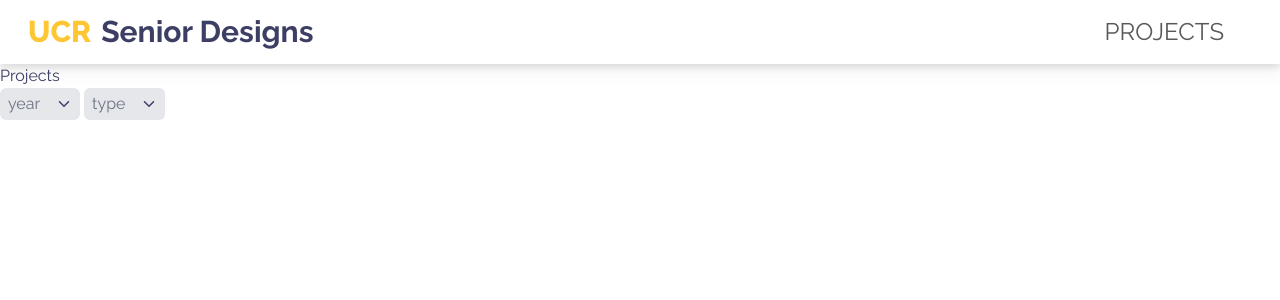
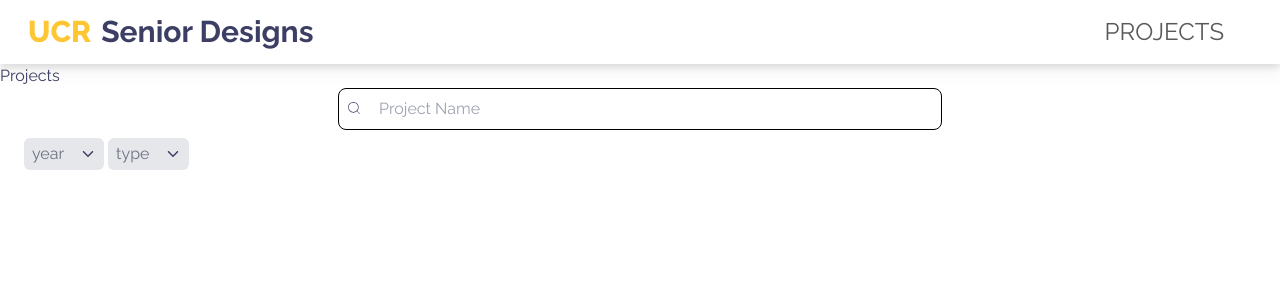
Before and after one commit to acm-ucr/senior-design-website, a Next.js app: page /projects in a window 1280 px wide. Shown: the top 300 px of the page. Built offline with nearby package versions, Linux system fonts and the light colour scheme.

Commit message:
changed some styles for search bar, add tags are still styled incorrectly but they work

```diff
--- a/src/app/projects/page.js
+++ b/src/app/projects/page.js
@@ -1,11 +1,21 @@
+"use client";
+import React, { useState } from "react";
 import Filterbuttons from "../../components/projects/filterbuttons";
+import Search from "@/components/projects/Search";
+const Page = () => {
+  const [selectedYears, setSelectedYears] = useState([]);
+  const [selectedTypes, setSelectedTypes] = useState([]);
 
-const Page = () => {
   return (
     <>
       <div>Projects</div>
-
-      <Filterbuttons />
+      <Search selectedYears={selectedYears} selectedTypes={selectedTypes} />
+      <Filterbuttons
+        selectedYears={selectedYears}
+        selectedTypes={selectedTypes}
+        onYearSelect={setSelectedYears}
+        onTypeSelect={setSelectedTypes}
+      />
     </>
   );
 };
--- a/src/components/projects/Search.jsx
+++ b/src/components/projects/Search.jsx
@@ -1,35 +1,58 @@
 "use client";
-
 import { useState } from "react";
 import { CiSearch } from "react-icons/ci";
 
-const Search = () => {
+const Search = ({ selectedYears = [], selectedTypes = [] }) => {
   const [inputValue, setInputValue] = useState("");
 
   const handleChange = (event) => {
     setInputValue(event.target.value);
   };
+
   const handleSubmit = (event) => {
     event.preventDefault();
     console.log(inputValue);
   };
+
   return (
     <div className="flex justify-center">
-      <div className="relative w-3/4">
+      <div className="relative">
         <form onSubmit={handleSubmit}>
-          <label>
-            <CiSearch className="absolute left-3 top-1" />
+          <div className="flex items-center relative">
+            <CiSearch className="absolute left-0 top-1 mt-2 ml-2" />
             <input
               type="text"
               placeholder="Project Name"
-              className="rounded-lg w-full px-10 border border-black"
+              className="rounded-lg pr-36 md:pr-96 pl-10 py-2 border border-black"
               value={inputValue}
               onChange={handleChange}
             />
-          </label>
+          </div>
         </form>
+
+        <div className="flex flex-wrap mt-2">
+          {selectedYears.length > 0 &&
+            selectedYears.map((year) => (
+              <span
+                key={year}
+                className="bg-gray-200 rounded-full px-2 py-1 mr-2 mb-2"
+              >
+                {year}
+              </span>
+            ))}
+          {selectedTypes.length > 0 &&
+            selectedTypes.map((type) => (
+              <span
+                key={type}
+                className="bg-gray-200 rounded-full px-2 py-1 mr-2 mb-2"
+              >
+                {type}
+              </span>
+            ))}
+        </div>
       </div>
     </div>
   );
 };
+
 export default Search;
--- a/src/components/projects/filterbuttons.jsx
+++ b/src/components/projects/filterbuttons.jsx
@@ -1,17 +1,18 @@
 "use client";
 import { useState } from "react";
-
 import { IoIosArrowDown, IoIosArrowUp } from "react-icons/io";
 
-function MakeList({ list, checkedcolor }) {
+function MakeList({ list, checkedcolor, handleSelection, selectedItems }) {
   return (
     <div className="border-2 rounded-md border-gray-500 mt-1">
       {list.map(function (data) {
         return (
-          <div className="flex flex-row gap-2 m-2" key={0}>
+          <div className="flex flex-row gap-2 m-2" key={data}>
             <input
               type="checkbox"
-              className={`relative peer appearance-none w-4 h-4 bg-gray-300 rounded-sm  mt-1 ${checkedcolor}`}
+              className={`relative peer appearance-none w-4 h-4 bg-gray-300 rounded-sm mt-1 ${checkedcolor}`}
+              onChange={() => handleSelection(data)}
+              checked={selectedItems.includes(data)}
             />
 
             {data}
@@ -25,9 +26,9 @@
               viewBox="0 0 24 24"
               fill="none"
               stroke="white"
-              stroke-width="3"
-              stroke-linecap="round"
-              stroke-linejoin="round"
+              strokeWidth="3"
+              strokeLinecap="round"
+              strokeLinejoin="round"
             >
               <polyline points="20 6 9 17 4 12"></polyline>
             </svg>
@@ -38,26 +39,45 @@
   );
 }
 
-const Filterbuttons = () => {
+const Filterbuttons = ({
+  selectedYears,
+  selectedTypes,
+  onYearSelect,
+  onTypeSelect,
+}) => {
   const [open, setOpen] = useState(false);
   const [open1, setOpen1] = useState(false);
 
+  const handleYearSelection = (year) => {
+    const updatedYears = selectedYears.includes(year)
+      ? selectedYears.filter((item) => item !== year)
+      : [...selectedYears, year];
+    onYearSelect(updatedYears);
+  };
+
+  const handleTypeSelection = (type) => {
+    const updatedTypes = selectedTypes.includes(type)
+      ? selectedTypes.filter((item) => item !== type)
+      : [...selectedTypes, type];
+    onTypeSelect(updatedTypes);
+  };
+
   const handleOpen = () => {
-    if (open1 == true && open == false) {
+    if (open1 === true && open === false) {
       setOpen1(false);
     }
     setOpen(!open);
   };
 
   const handleOpen1 = () => {
-    if (open == true && open1 == false) {
+    if (open === true && open1 === false) {
       setOpen(false);
     }
     setOpen1(!open1);
   };
 
   return (
-    <div className="flex flex-row gap-1">
+    <div className="flex flex-row gap-1 px-4">
       <div>
         {open && !open1 ? (
           <button
@@ -85,6 +105,8 @@
           <MakeList
             list={["2022-23", "2023-24", "2024-25"]}
             checkedcolor={"checked:bg-sky-300"}
+            handleSelection={handleYearSelection}
+            selectedItems={selectedYears}
           />
         ) : (
           <div></div>
@@ -118,6 +140,8 @@
           <MakeList
             list={["Operating Systems", "Compiler", "Database"]}
             checkedcolor={"checked:bg-buttons-orange"}
+            handleSelection={handleTypeSelection}
+            selectedItems={selectedTypes}
           />
         ) : (
           <div></div>
```
